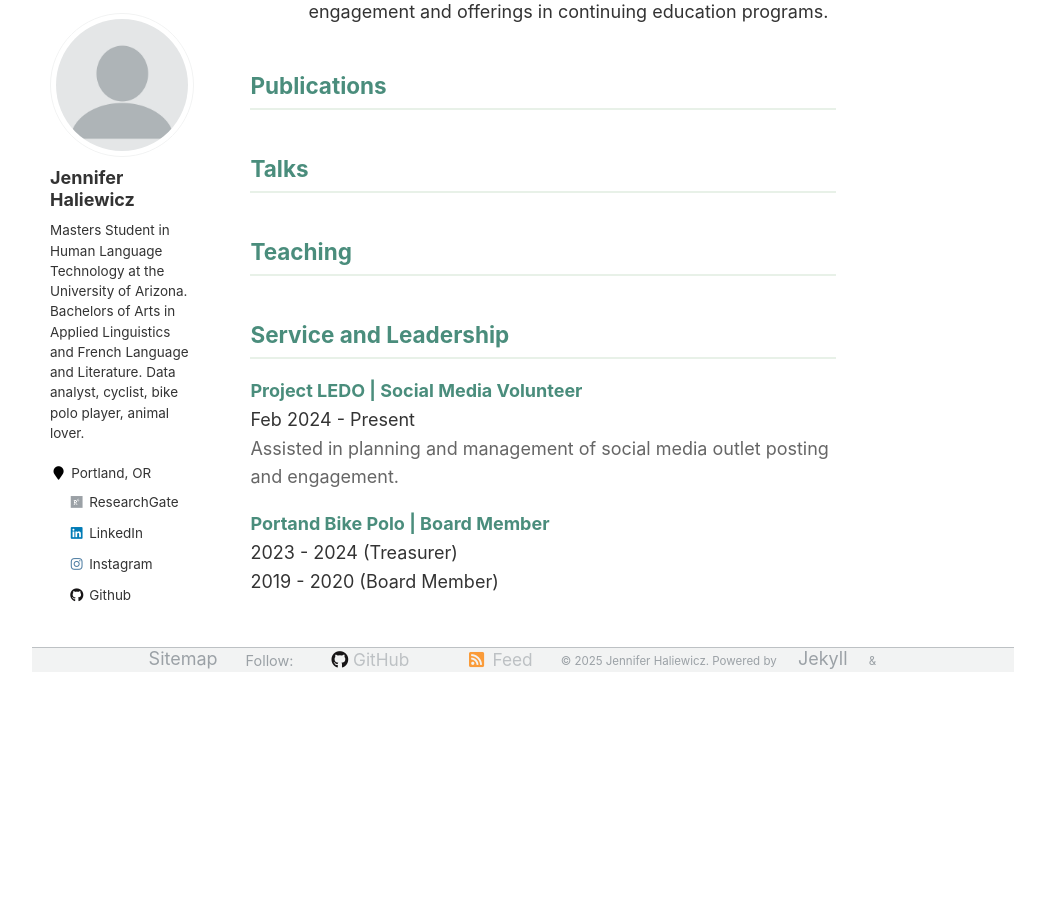
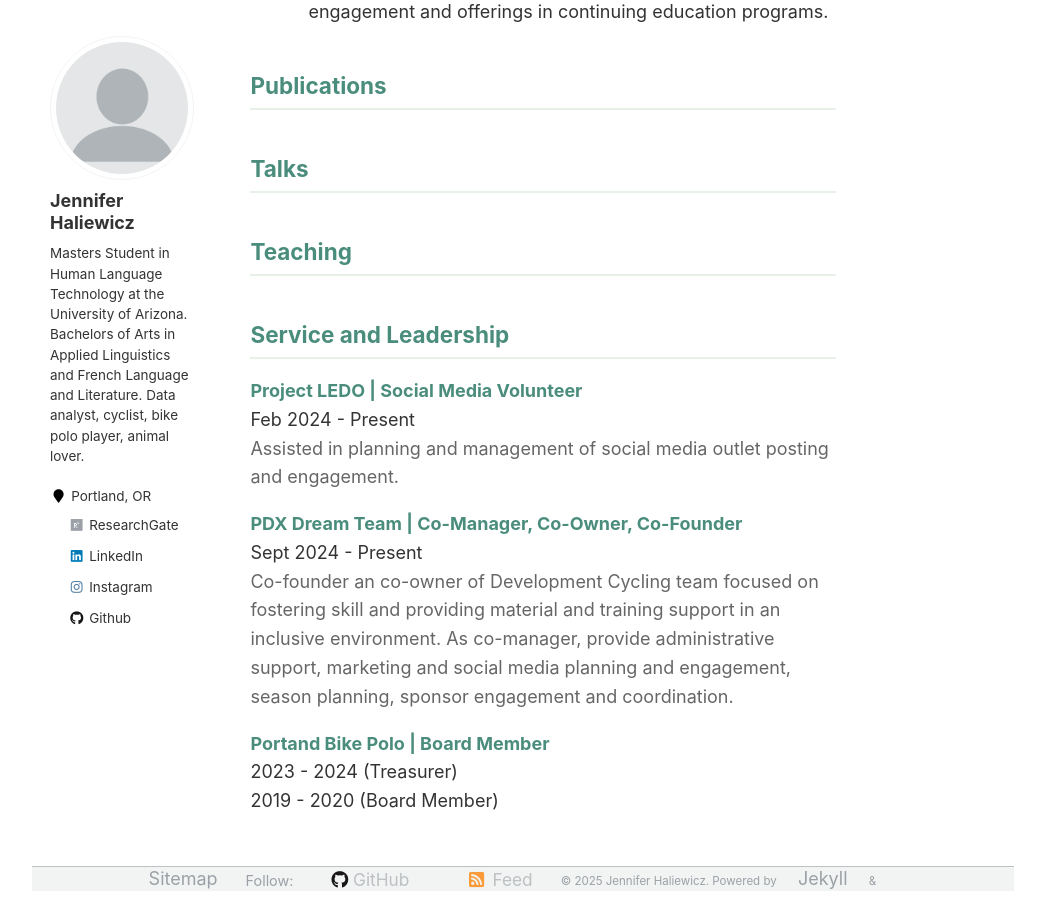
Before and after one commit to rofljen/HLTProfessionalSite, a Jekyll site: the page built from _pages/cv.html, in a window 1280 px wide and 900 px high, scrolled down 3150 px. Shown: the whole window, without its empty margins (117-1162 px from the left). Built offline with Jekyll 4.4.1, drawn with Linux system fonts in a browser that asks for light colours; before the commit the page ends 3831 px from its top, so only the background shows below that.

Commit message:
Update cv.html

```diff
--- a/_pages/cv.html
+++ b/_pages/cv.html
@@ -222,6 +222,12 @@
             <div class="service-description">
                 Assisted in planning and management of social media outlet posting and engagement.
             </div>
+             <div class="service-item">
+            <div class="company-name">PDX Dream Team | Co-Manager, Co-Owner, Co-Founder</div>
+            <div class="date">Sept 2024 - Present</div>
+            <div class="service-description">
+            Co-founder an co-owner of Development Cycling team focused on fostering skill and providing material and training support in an inclusive environment. As co-manager, provide administrative support, marketing and social media planning and engagement, season planning, sponsor engagement and coordination.
+            </div>
             <div class="service-item">
             <div class="company-name">Portand Bike Polo | Board Member</div>
             <div class="date">2023 - 2024 (Treasurer)</div>
```
